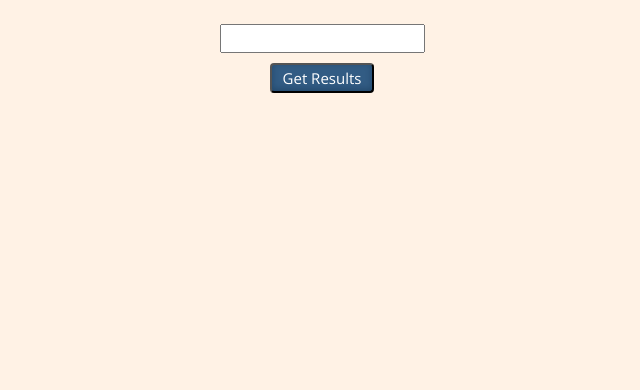
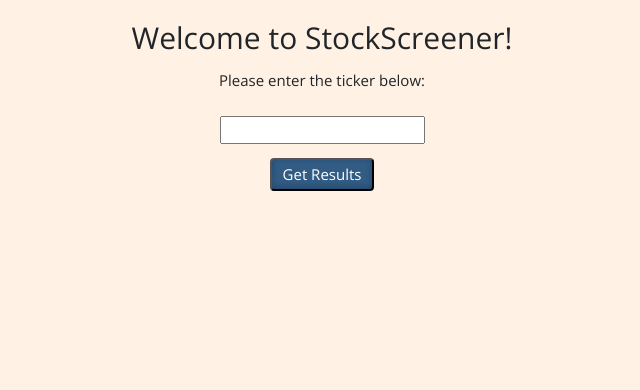
Before and after one commit to ahsamt/StockScreener, a Django app: page / in a window 1280 px wide. Shown: the part 56-446 px from the top of the page, without its empty margins (318-958 px from the left). Run offline with Django 3.2, Linux system fonts and the light colour scheme.

Commit message:
hiding welcome section when graphs are loaded - index page

```diff
--- a/stockscreener/static/stockscreener/index.js
+++ b/stockscreener/static/stockscreener/index.js
@@ -1,5 +1,6 @@
 document.addEventListener("DOMContentLoaded", () => {
   setInterval(show_clock, 1000);
+
   document.querySelectorAll(".watchlist").forEach((watch_button) => {
     watch_button.addEventListener("click", (event) => update_watchlist(event));
   });
--- a/stockscreener/static/stockscreener/styles.css
+++ b/stockscreener/static/stockscreener/styles.css
@@ -19,13 +19,22 @@ button {
   box-shadow: var(--custom-shadow);
   background-color: #325c84;
   margin: 10px 0 5px 0;
-  padding: 2px 11px;
+  padding: 3px 11px;
   color: white;
 }
 
 button:hover {
   background-color: #99103d;
   color: white;
+}
+
+h1 {
+  font-size: 30px;
+  padding: 20px 0px 5px 0px;
+}
+
+.welcome {
+  text-align: center;
 }
 .watchlist {
   border-radius: 4px;
@@ -90,6 +99,10 @@ button:hover {
   font-size: 16px;
   background-color: #325c84;
 }
+
+#searchButton {
+  margin: 14px 0;
+}
 @keyframes hide {
   0% {
     opacity: 1;
--- a/stockscreener/templates/stockscreener/index.html
+++ b/stockscreener/templates/stockscreener/index.html
@@ -1,9 +1,17 @@
 {% extends "stockscreener/layout.html" %} {% load static %}{% block body %}
+
+{% if not stock %}
+<div class="welcome">
+  <h1>Welcome to StockScreener!</h1>
+  <p>Please enter the ticker below:</p>
+</div>
+{% endif %}
+
 <div class="search-form mt-4 mb-1">
   <form action="" method="post" >
   {% csrf_token %}
     <div>{{ stockForm.stock }}</div>
-    <button type="submit">Get Results</button>
+    <button type="submit" id="searchButton">Get Results</button>
 
   </form>
 </div>
```
